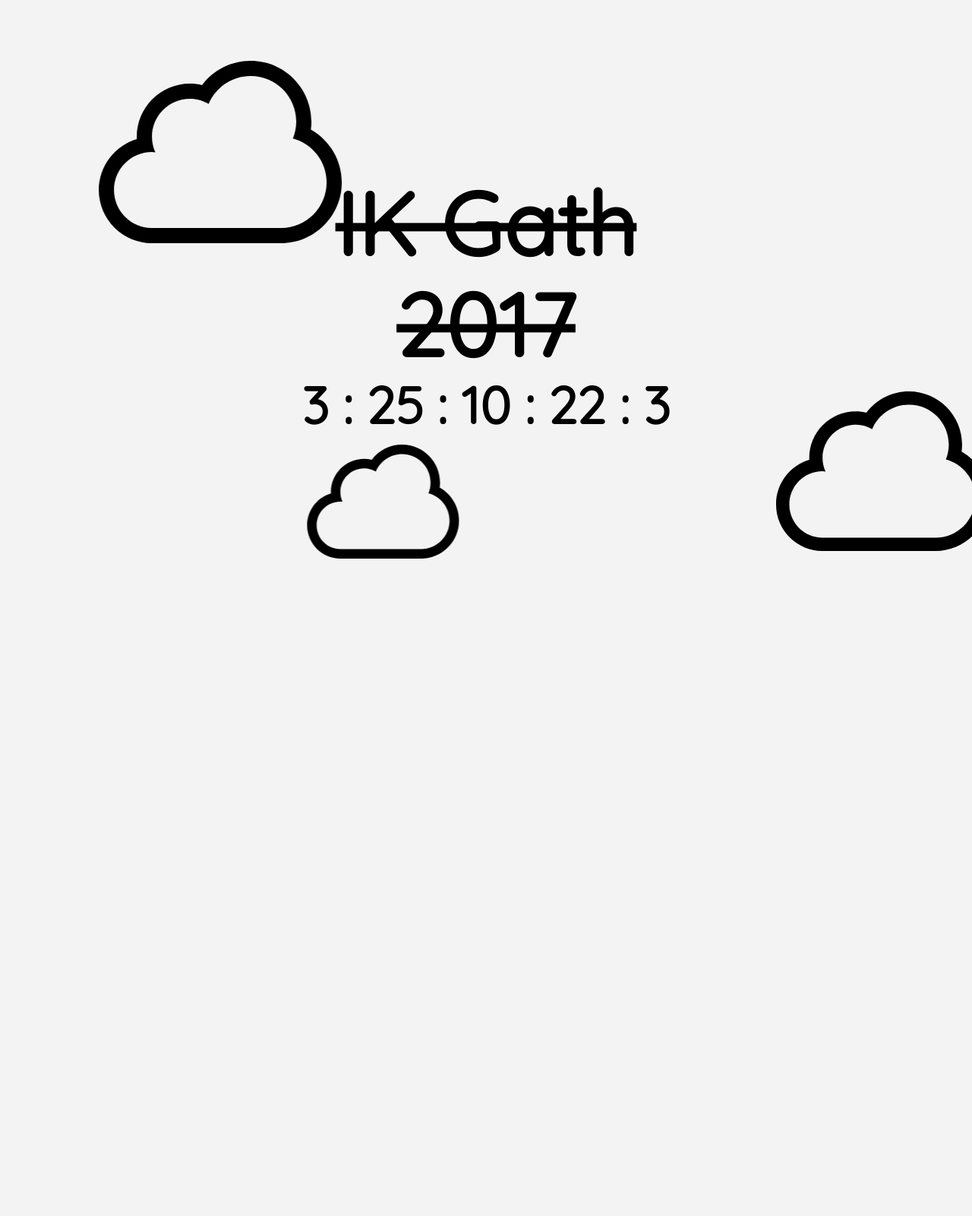
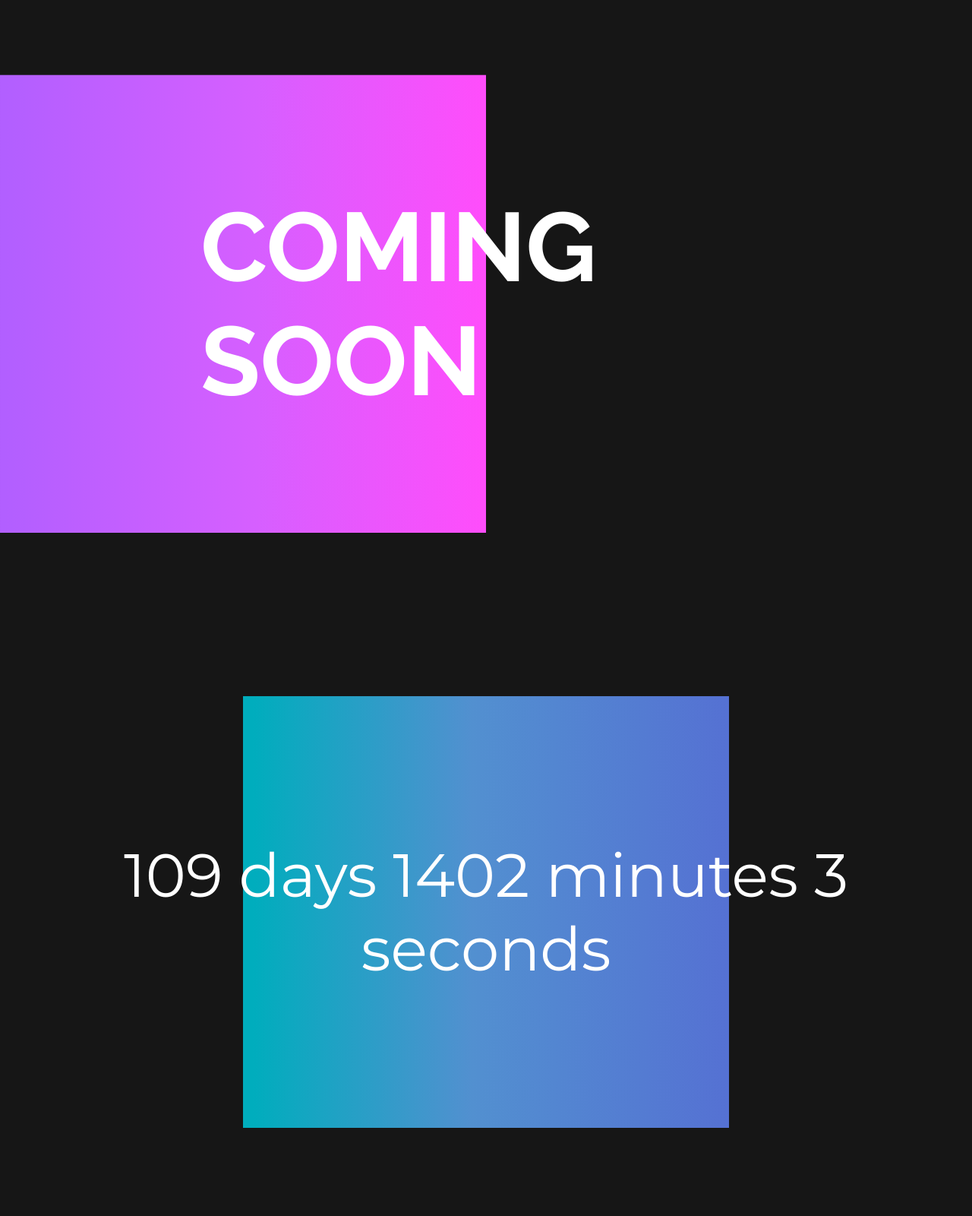
Before and after one commit to aselhid/aselhid.github.io, a PHP site: page / in a window 1280 px wide. Shown: the whole page at 76% size. Before the commit the page ends 735 px from the top, so only its background shows below. Run offline with PHP 8.4, Linux system fonts and the light colour scheme.

Commit message:
changed layout

```diff
--- a/assets/css/app.css
+++ b/assets/css/app.css
@@ -1,77 +1,63 @@
-.container {
-	position: absolute;
-	top: 0;
-	left: 0;
-	bottom: 0;
-	right: 0;
-	background-color: #F3F3F3;
-	font-family: 'Quicksand';
-	overflow: hidden;
+body {
+	background: #161616;
+	color: white;
+	user-select: none;
+	margin: 0;
+	padding: 0;
 }
 
-.centered {
-	font-size: 58px;
+img {
+	user-select: none;
+}
+
+.container-cs {
+	position: relative;
+	font-family: 'Raleway';
+	min-height: 100vh;
+}
+
+.container-cs img {
+	position: absolute;
+	top: 50%;
+	left: 0;
+	width: 40rem;
+	transform: translateY(-50%);
+}
+
+.container-cs .text {
+	position: absolute;
+	top: 50%;
+	left: 41%;
+	transform: translate(-50%, -50%);
+}
+
+.container-cs .text h1 {
+	font-size: 8rem;
+}
+
+.container-cd {
+	position: relative;
+	font-family: 'Montserrat';
+	min-height: 100vh;
+}
+
+.container-cd img {
 	position: absolute;
 	top: 50%;
 	left: 50%;
-	text-align: center;
+	width: 40rem;
 	transform: translate(-50%,-50%);
 }
 
-.centered > h1,h2,h3,h4,h5,p {
-	margin: 0.05rem 0.05rem 0.05rem 0.05rem;
-	z-index: 1;
+.countdown-container {
+	position: absolute;
+	top: 50%;
+	left: 50%;
+	width: 100%;
+	transform: translate(-50%, -50%);
+	text-align: center;
 }
 
-.cloud-image {
-	position: absolute;
-	width: 12.5em;
-	height: auto;
+#countdown {
+	font-size: 5rem;
 }
-
-#cloud-1 {
-	top: 5%;
-	left: 10%;
-	width: 20rem;
-	animation: cloudTranslateLeft 3.5s alternate infinite ease-in-out;
-}
-
-#cloud-2 {
-	top: 70%;
-	left: 30%;
-	animation: cloudTranslateLeft 4s alternate infinite ease-in-out;
-}
-
-#cloud-3 {
-	top: 60%;
-	left: 80%;
-	width: 17.5rem;
-	animation: cloudTranslateRight 3.5s alternate infinite ease-in-out;
-}
-
-@keyframes cloudTranslateLeft {
-	0% {
-		transform: translateX(0);
-	}
-	100% {
-		transform: translateX(5em);
-	}
-}
-
-@keyframes cloudTranslateRight {
-	0% {
-		transform: translateX(0);
-	}
-	100% {
-		transform: translateX(-5em);
-	}
-}
-
-@media screen and (max-height: 768px){
-	html {
-		font-size: 16px;
-	}
-	.centered {
-		font-size: 36px;
-	}
-}
--- a/index.html
+++ b/index.html
@@ -2,43 +2,67 @@
 	<html>
 	<head>
 		<title>Coming Soon! | CS UI Gath 2017</title>
-		<link href="https://fonts.googleapis.com/css?family=Quicksand" rel="stylesheet">
-		<link rel="stylesheet" type="text/css" href="./assets/css/normalize.css">
+		<link href="https://fonts.googleapis.com/css?family=Montserrat|Raleway:700" rel="stylesheet">
 		<link rel="stylesheet" type="text/css" href="./assets/css/app.css">
 	</head>
 
 	<body>
-		<div class="container">
-			<div class="centered">
-				<h1><s>IK Gath 2017</s></h1>
-				<h3 id="countdown"></h3>
+		<div class="container-cs">
+			<img src="./assets/images/ungu.svg" />
+			<div class="text">
+				<h1>COMING<br/>SOON</h1>
 			</div>
-			<img id="cloud-1" class="cloud-image" src="./assets/images/cloud.svg" />
-			<img id="cloud-2" class="cloud-image" src="./assets/images/cloud.svg" />
-			<img id="cloud-3" class="cloud-image" src="./assets/images/cloud.svg" />
+		</div>
+		<div class="container-cd">
+			<img src="./assets/images/biru.svg" />
+			<div class="countdown-container" id="countdown">
+				<span class="days"></span>
+			    <span class="minutes"></span>
+			    <span class="seconds"></span>
+			</div>
 		</div>
 	</body>
 
 	<script type="text/javascript">
-		var daysOfMonths = [31,28,31,30,31,30,31,31,30,31,30,31];
-		var countDownDate = new Date("Sep 23, 2017 00:00:00");
-		var x = setInterval(function() {
+		function getTimeRemaining(endtime){
+			var t = Date.parse(endtime) - Date.parse(new Date());
+			var seconds = Math.floor((t / 1000) % 60);
+			var minutes = Math.floor((t / 1000 / 60) % 60);
+			var hours = Math.floor((t / (1000 * 60 * 60)) % 24);
+			var days = Math.floor(t/(1000 * 60 * 60 * 24));
 
-		  var now = new Date();
-		  var distance = countDownDate.getTime() - now.getTime();
+			return {
+				'total': t,
+				'days': days,
+				'hours': hours,
+				'minutes': minutes,
+				'seconds': seconds
+			};
+		}
 
-		  var months =  countDownDate.getMonth() - now.getMonth();
-		  var days = daysOfMonths[now.getMonth()] - now.getDate();
-		  var hours = Math.floor((distance % (1000 * 60 * 60 * 24)) / (1000 * 60 * 60));
-		  var minutes = Math.floor((distance % (1000 * 60 * 60)) / (1000 * 60));
-		  var seconds = Math.floor((distance % (1000 * 60)) / 1000);
+		function initializeClock(id, endtime){
+			var clock = document.getElementById(id);
+			var daysSpan = clock.querySelector('.days');
+			var minutesSpan = clock.querySelector('.minutes');
+			var secondsSpan = clock.querySelector('.seconds');
 
-		  document.getElementById("countdown").innerHTML = months + " : " + days + " : " + hours + " : " + minutes + " : " + seconds;
+			function updateClock(){
+				var t = getTimeRemaining(endtime);
 
-		  if (distance < 0) {
-		    clearInterval(x);
-		    document.getElementById("countdown").innerHTML = "EXPIRED";
-		  }
-		}, 1000);
+				daysSpan.innerHTML = t.days + ((t.days > 1)? " days" : " day");
+			    minutesSpan.innerHTML = (t.minutes + t.hours * 60) + ((t.minutes > 1)? " minutes" : " minute");
+			    secondsSpan.innerHTML = t.seconds + ((t.seconds > 1)? " seconds" : " second");
+
+				if(t.total<=0){
+				  clearInterval(timeinterval);
+				}
+			}
+
+			updateClock();
+			var timeinterval = setInterval(updateClock,1000);
+		}
+
+		initializeClock('countdown', new Date("Sep 23, 2017 13:00:00"));
 	</script>
+
 </html>
```
Also changed, not shown: assets/images/biru.svg (added), assets/images/cloud.svg (deleted), assets/images/ungu.svg (added).
